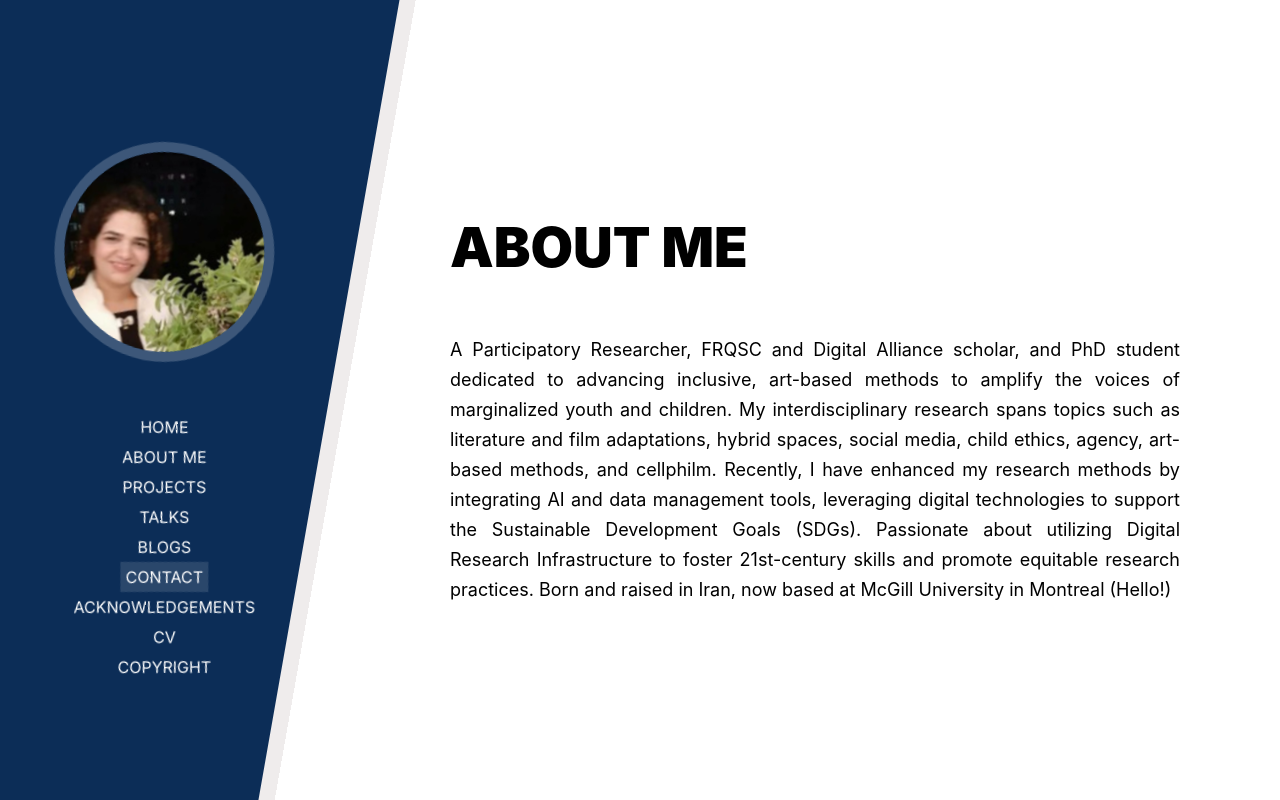
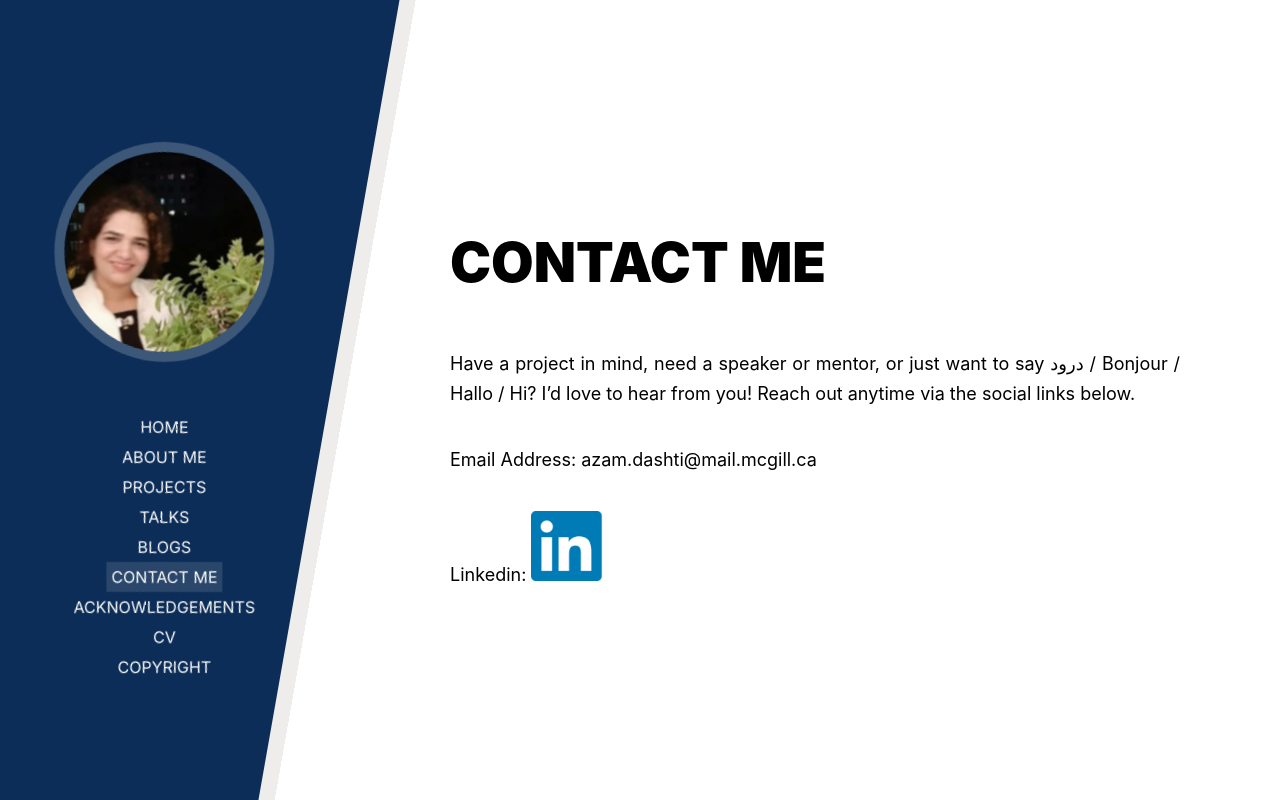
Before and after one commit to azamdashti/azamdashti.github.io, a plain HTML site: page page/contact.html in a window 1280 px wide. Drawn offline with Linux system fonts and the light colour scheme.

Commit message:
Me was added to cotact heading and we also added the icon for linkedin.

```diff
--- a/page/contact.html
+++ b/page/contact.html
@@ -29,7 +29,7 @@
                 <a href="#">BLOGS</a>
               </li>
               <li>
-                <a href="contact.html" class="active">CONTACT</a>
+                <a href="contact.html" class="active">CONTACT ME</a>
               </li>
               <li>
                 <a href="acknowledgements.html">ACKNOWLEDGEMENTS</a>
@@ -46,20 +46,20 @@
       </div>
       <div class="main-content">
         <div class="content" id="about-me">
-          <h1>About Me</h1>
+          <h1>Contact Me</h1>
           <p>
-            A Participatory Researcher, FRQSC and Digital Alliance scholar, and
-            PhD student dedicated to advancing inclusive, art-based methods to
-            amplify the voices of marginalized youth and children. My
-            interdisciplinary research spans topics such as literature and film
-            adaptations, hybrid spaces, social media, child ethics, agency,
-            art-based methods, and cellphilm. Recently, I have enhanced my
-            research methods by integrating AI and data management tools,
-            leveraging digital technologies to support the Sustainable
-            Development Goals (SDGs). Passionate about utilizing Digital
-            Research Infrastructure to foster 21st-century skills and promote
-            equitable research practices. Born and raised in Iran, now based at
-            McGill University in Montreal (Hello!)
+            Have a project in mind, need a speaker or mentor, or just want to
+            say درود / Bonjour / Hallo / Hi? I’d love to hear from you! Reach
+            out anytime via the social links below.
+          </p>
+          <p>Email Address: azam.dashti@mail.mcgill.ca</p>
+          <p>
+            Linkedin:
+            <a
+              href="https://www.linkedin.com/in/azam-dashti-khavidaki-bb98221b5/"
+            >
+              <img src="../img/logo/linkedin.png" height="70px" alt="" />
+            </a>
           </p>
         </div>
       </div>
```
Also changed, not shown: page/about-me.html (+1 -1 lines), page/acknowledgements.html (+1 -1 lines), page/projects.html (+1 -1 lines), img/logo/linkedin.png (added).
